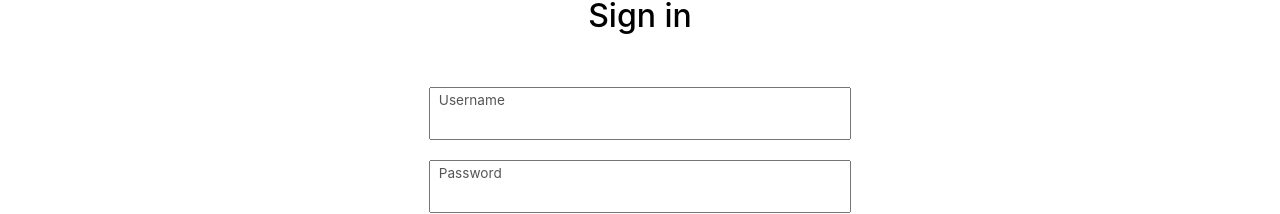
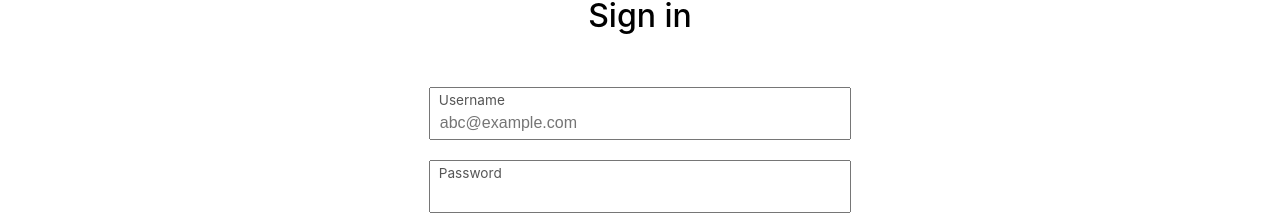
Before and after one commit to kiennguyen131/bai6-component, a React (Create React App) app: page / in a window 1280 px wide. Shown: the part 206-420 px from the top of the page. Built offline with nearby package versions, Linux system fonts and the light colour scheme.

Commit message:
done bai 7

```diff
--- a/src/App.js
+++ b/src/App.js
@@ -9,7 +9,7 @@ function App() {
   return (
     <div className="App">
       <Header />
-      <LoginForm />
+      <LoginForm email="abc@example.com "/>
       <TabMenu items={[
         {
           src: "https://image.flaticon.com/icons/svg/846/846449.svg",
--- a/src/components/LoginForm.js
+++ b/src/components/LoginForm.js
@@ -10,7 +10,7 @@ class LoginForm extends Component {
                     <div>
                         <label for="user">Username</label>
                         <br/>
-                        <input type="text" id="user" name="user" />
+                        <input type="text" id="user" name="user" placeholder={this.props.email}/>
                     </div>
                     <div>
                         <label for="password">Password</label>
```
